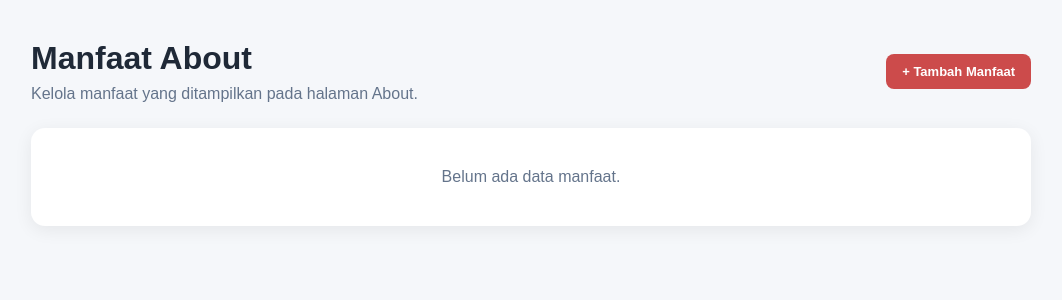
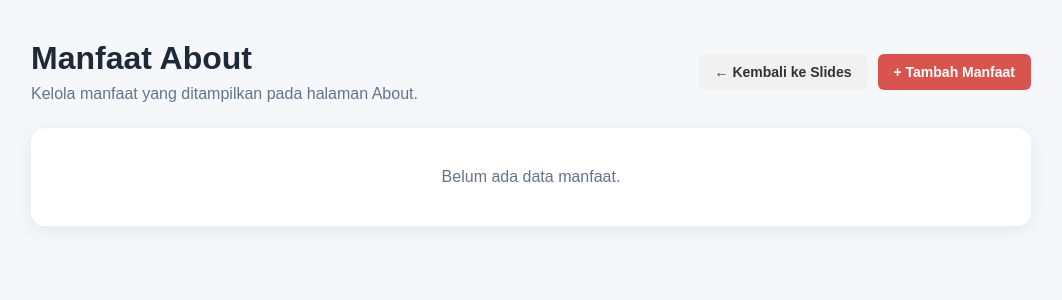
Before and after one commit to dilan123455/desa-terpadu, a CodeIgniter app: page /desa-terpadu/admin/about/benefits/create in a window 1280 px wide. Shown: the top 300 px of the page, without its empty margins (109-1171 px from the left). Run offline with CodeIgniter, Linux system fonts and the light colour scheme; data that the repository does not hold is empty.

Commit message:
Tombol kembali dibenefit manfaat

```diff
--- a/application/views/admin/about/benefits/index.php
+++ b/application/views/admin/about/benefits/index.php
@@ -114,6 +114,32 @@
             text-align: center;
             color: #64748b;
         }
+
+        .btn-kembali {
+    display: inline-block;
+    padding: 10px 16px;
+    background: #f1f1f1;
+    color: #333;
+    text-decoration: none;
+    border-radius: 6px;
+    font-size: 14px;
+    font-weight: 600;
+}
+
+.btn-kembali:hover {
+    background: #ddd;
+}
+
+.btn-tambah {
+    display: inline-block;
+    padding: 10px 16px;
+    background: #d9534f;
+    color: #fff;
+    text-decoration: none;
+    border-radius: 6px;
+    font-size: 14px;
+    font-weight: 600;
+}
     </style>
 </head>
 
@@ -122,23 +148,31 @@
 <div class="container">
 
     <div class="header">
+    <div>
+        <h1>Manfaat About</h1>
+        <p>Kelola manfaat yang ditampilkan pada halaman About.</p>
+    </div>
 
-        <div>
-            <h1>Manfaat About</h1>
-
-            <p>
-                Kelola manfaat yang ditampilkan pada halaman About.
-            </p>
-        </div>
+    <div style="display: flex; gap: 10px;">
 
         <a
-            href="<?= site_url('admin/about/benefit_create'); ?>"
-            class="btn btn-primary"
+            href="<?= site_url('admin/about#slides'); ?>"
+            class="btn-kembali"
+        >
+            ← Kembali ke Slides
+        </a>
+
+        <a
+            href="<?= site_url('admin/about/benefits/create'); ?>"
+            class="btn-tambah"
         >
             + Tambah Manfaat
         </a>
 
     </div>
+</div>
+
+
 
     <div class="card">
 
--- a/application/views/admin/about/index.php
+++ b/application/views/admin/about/index.php
@@ -740,6 +740,8 @@
             ➕ Tambah Slide
         </a>
 
+
+
     </div>
 
 
```
